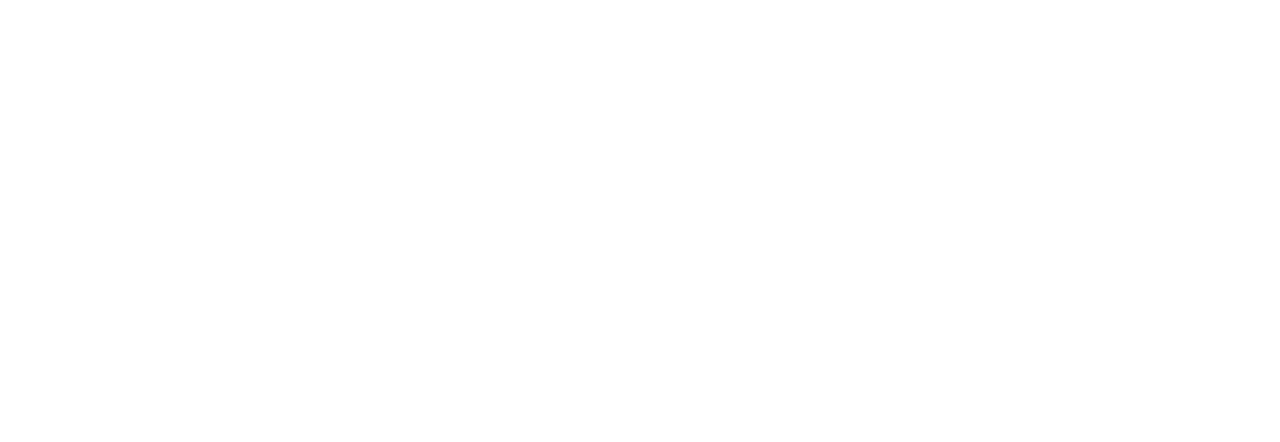
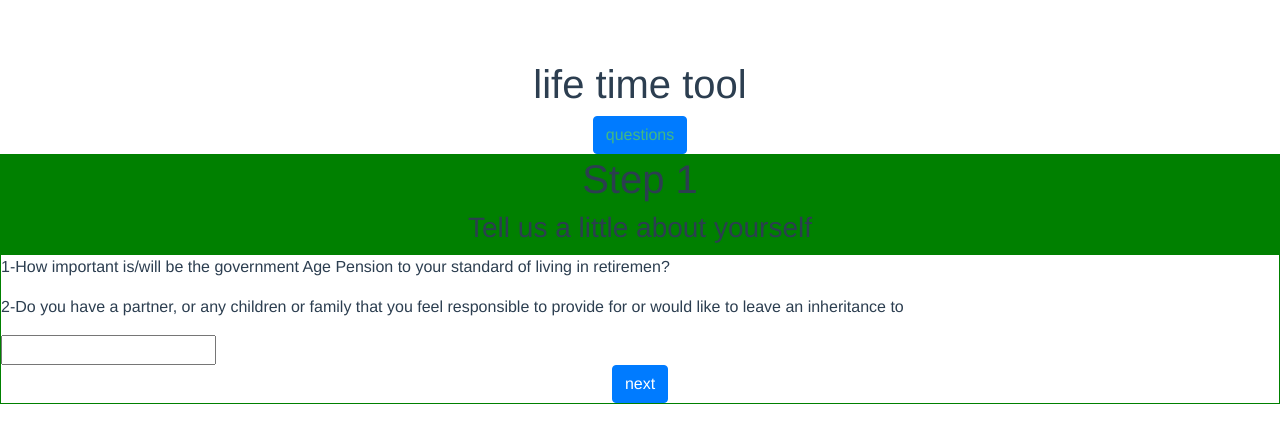
Before and after one commit to nellysattari/vue-tools-basic-spa, a Vue app: page /#/step1 in a window 1280 px wide. Shown: the top 442 px of the page. Built offline with nearby package versions, Linux system fonts and the light colour scheme.

Commit message:
removed the prams from routerlink since it is defined in the router file

```diff
--- a/src/components/Ques1Component.vue
+++ b/src/components/Ques1Component.vue
@@ -4,11 +4,11 @@
       <p v-for="(question, index) in questions">
         {{ index + 1 }}-{{ question.title }}
       </p>
+      <input type="text">
     </div>
     <!-- <a href="#" class="btn btn-primary"> next </a> -->
     <router-link
       to="/step2"
-      v-bind:questions="questions"
       class="btn btn-primary"
       >next</router-link
     >
--- a/src/components/Ques2Component.vue
+++ b/src/components/Ques2Component.vue
@@ -5,7 +5,9 @@
         {{ index + 1 }}-{{ question.title }}
       </p>
     </div>
-    <a href="/" class="btn btn-primary"> Previous </a>
+     <router-link
+      to="/step1"
+      class="btn btn-primary">previous</router-link>
     <a href="#" class="btn btn-primary"> Submit </a>
   </div>
 </template>
--- a/src/components/TitleComponent.vue
+++ b/src/components/TitleComponent.vue
@@ -1,6 +1,9 @@
 <template>
   <div class="hello">
      <h1>{{ msg }}</h1>
+      <router-link
+      to="/step1"
+      class="btn btn-primary">questions</router-link>
   </div>
 </template>
 
--- a/src/router.js
+++ b/src/router.js
@@ -11,6 +11,15 @@ const router = new VueRouter({
   routes: [
     {
       path: "/",
+      components: {
+         title: TitleComponent
+     },
+      props: {
+        title: () => ({ msg: "life time  tool" })
+      }
+    },
+    {
+      path: "/step1",
       components: {
         title: TitleComponent,
         steps: StepComponent,
```
